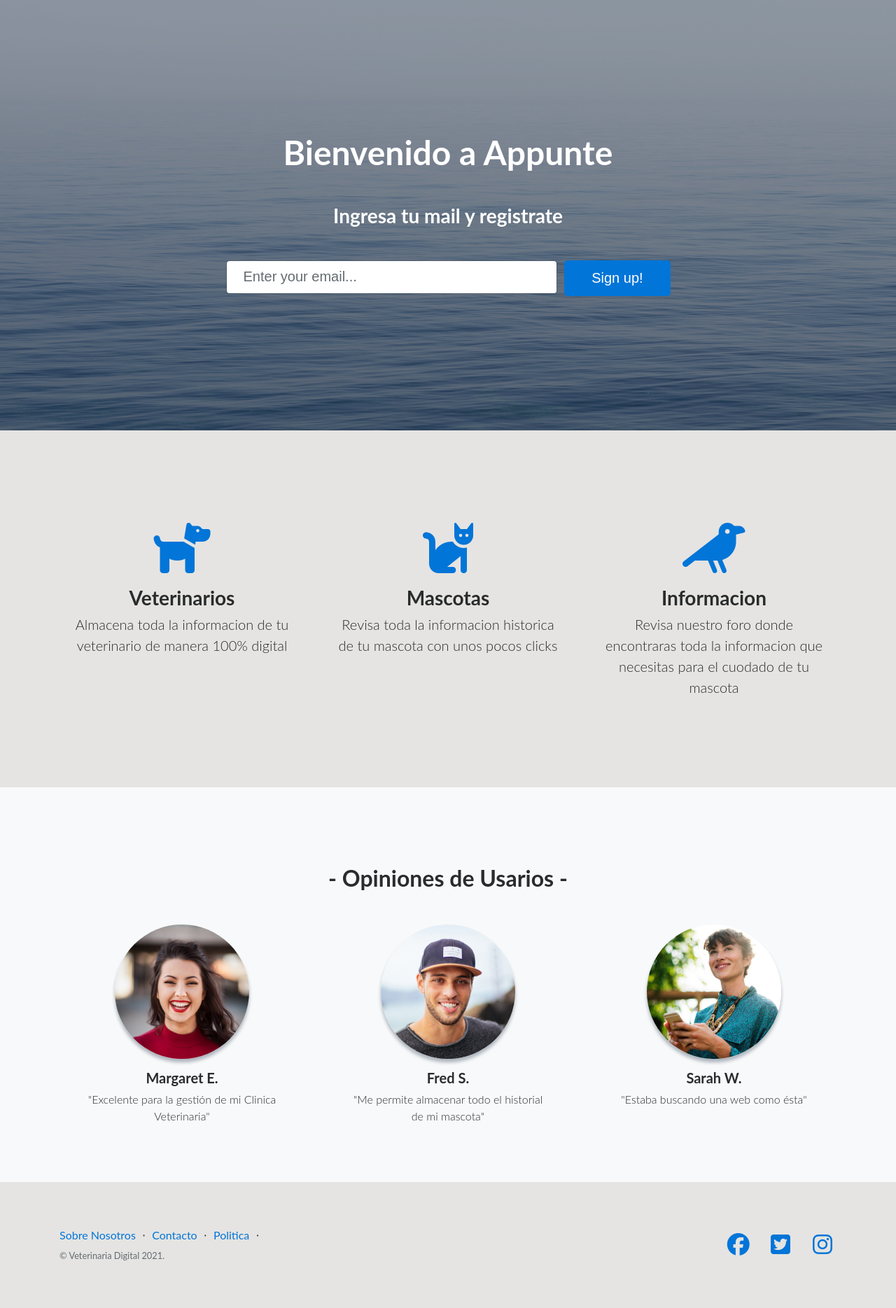
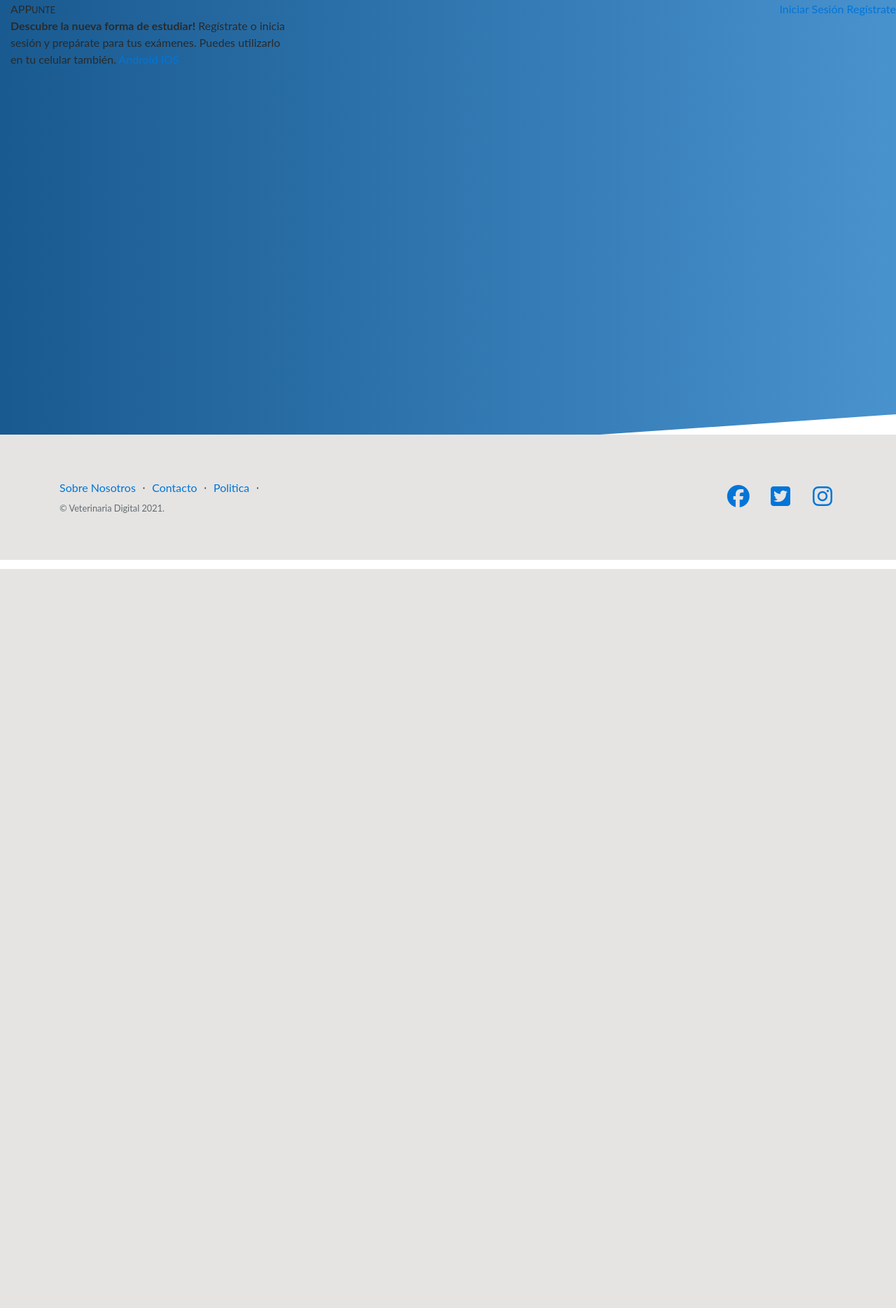
Before and after one commit to piperaddatz/CourseApp, a Django app: page / in a window 1280 px wide. Shown: the part 56-1925 px from the top of the page at 70% size. After the commit the page ends 869 px from the top, so only its background shows below. Run offline with Django 3.2, Linux system fonts and the light colour scheme; some libraries are stand-ins or nearby versions.

Commit message:
home page design

```diff
--- /dev/null
+++ b/Appunte/static/css/landing.css
@@ -0,0 +1,50 @@
+
+.background-landing {
+    background: rgba(25, 90, 144, 1);
+    background: -moz-linear-gradient(left, rgba(25, 90, 144, 1) 0%, rgba(72, 146, 206, 1) 100%);
+    background: -o-linear-gradient(left, rgba(25, 90, 144, 1) 0%, rgba(72, 146, 206, 1) 100%);
+    background: -ms-linear-gradient(left, rgba(25, 90, 144, 1) 0%, rgba(72, 146, 206, 1) 100%);
+    background: linear-gradient(to right, rgba(25, 90, 144, 1) 0%, rgba(72, 146, 206, 1) 100%);
+    filter: progid:DXImageTransform.Microsoft.gradient(startColorstr='#195a90', endColorstr='#4892ce', GradientType=1);
+    -webkit-clip-path: polygon(0 0, 100% 0, 100% 74%, 0 85%);
+    clip-path: polygon(0 0, 100% 0, 100% 74%, 0 85%);
+    height: 100vh;
+    width: 100%;
+}
+
+.prehome-video-content-bottom {
+    position: absolute;
+    top: 94%;
+    left: 0;
+    right: 0;
+    width: 100%;
+    -webkit-transform: translateY(-50%);
+    -moz-transform: translateY(-50%);
+    -ms-transform: translateY(-50%);
+    -o-transform: translateY(-50%);
+    transform: translateY(-50%);
+    background: transparent;
+    height: 15%;
+}
+
+#footer p {
+      margin: 0px;
+      font-family: "Whitney HTF Book";
+      color: #777;
+      text-align: center;
+      position: absolute;
+      top: 50%;
+      left: 37%;
+      margin-top: 10px;
+      transform: translate(-50%, -50%);
+    }
+
+.border-blue-right {
+    padding-right: 10px;
+    border-right: 1px solid rgba(25, 90, 144, 0.6);
+}
+
+.border-blue-right b {
+          font-family: 'Whitney HTF Semibold';
+          font-weight: 200;
+}
--- a/Appunte/static/css/master.css
+++ b/Appunte/static/css/master.css
@@ -1,4 +1,3 @@
-
 body {
     font-family: 'Lato', 'Helvetica Neue', Helvetica, Arial, sans-serif;
     position: relative;
@@ -15,7 +14,21 @@
     font-weight: 700;
   }
 
+  .background-landing {
+    background: rgba(25, 90, 144, 1);
+    background: -moz-linear-gradient(left, rgba(25, 90, 144, 1) 0%, rgba(72, 146, 206, 1) 100%);
 
+    background: -webkit-linear-gradient(left, rgba(25, 90, 144, 1) 0%, rgba(72, 146, 206, 1) 100%);
+    background: -o-linear-gradient(left, rgba(25, 90, 144, 1) 0%, rgba(72, 146, 206, 1) 100%);
+    background: -ms-linear-gradient(left, rgba(25, 90, 144, 1) 0%, rgba(72, 146, 206, 1) 100%);
+    background: linear-gradient(to right, rgba(25, 90, 144, 1) 0%, rgba(72, 146, 206, 1) 100%);
+    filter: progid:DXImageTransform.Microsoft.gradient(startColorstr='#195a90', endColorstr='#4892ce', GradientType=1);
+    -webkit-clip-path: polygon(0 0, 100% 0, 100% 74%, 0 85%);
+    clip-path: polygon(0 0, 100% 0, 100% 74%, 0 85%);
+    height: 100vh;
+    width: 100%;
+
+  }
 
   header.masthead {
     position: relative;
--- a/Appunte/templates/base.html
+++ b/Appunte/templates/base.html
@@ -30,6 +30,7 @@
   <script src="js/popper.min.js"></script>
   <link href="https://maxcdn.bootstrapcdn.com/bootstrap/4.0.0-alpha.6/css/bootstrap.min.css" rel="stylesheet" />
 
+  <link rel="stylesheet" href="{% static '/css/landing.css' %}">
   <link rel="stylesheet" href="{% static '/css/master.css' %}">
   <link rel="stylesheet" href="{% static '/css/styles.css' %}">
   <link rel="stylesheet" href="{% static '/css/font-awesome.min.css' %}">
@@ -54,80 +55,6 @@
           <li class="nav-item">
             <a class="nav-link" href="{% url 'Appunte:index' %}"> <i class="fa fa-home" style="margin-right: 5px;"></i> Inicio</a>
           </li>
-
-          <!-- MASCOTAS  (TODOS) -->
-          {% if user.rol == 'cliente' %}
-          <li class="nav-item">
-            <a class="nav-link" href="#"> <i class="fa fa-list" style="margin-right: 5px;"></i>Mascotas</a>
-          </li>
-          {% else %}
-          {% endif %}
-          {% if user.rol == 'medico' %}
-          <li class="nav-item">
-            <a class="nav-link" href="#"> <i class="fa fa-list" style="margin-right: 5px;"></i>Mascotas</a>
-          </li>
-          {% else %}
-          {% endif %}
-          {% if user.rol == 'admin' %}
-          <li class="nav-item">
-            <a class="nav-link" href="#"> <i class="fa fa-list" style="margin-right: 5px;"></i>Mascotas</a>
-          </li>
-          {% else %}
-          {% endif %}
-
-          <!-- DIAGNÓSTICOS  (TODOS) -->
-          {% if user.rol == 'cliente' %}
-          <li class="nav-item">
-            <a class="nav-link" href="#"> <i class="fa fa-th" style="margin-right: 5px;"></i>Diagnósticos</a>
-          </li>
-          {% else %}
-          {% endif %}
-          {% if user.rol == 'medico' %}
-          <li class="nav-item">
-            <a class="nav-link" href="#"> <i class="fa fa-th" style="margin-right: 5px;"></i>Diagnósticos</a>
-          </li>
-          {% else %}
-          {% endif %}
-          {% if user.rol == 'admin' %}
-          <li class="nav-item">
-            <a class="nav-link" href="#"> <i class="fa fa-th" style="margin-right: 5px;"></i>Diagnósticos</a>
-          </li>
-          {% else %}
-          {% endif %}
-
-          <!-- MÉDICOS  (M & A) -->
-          {% if user.rol == 'medico' %}
-          <li class="nav-item">
-            <a class="nav-link" href="#"> <i class="fa fa-user-md" style="margin-right: 5px;"></i>Médicos</a>
-          </li>
-          {% else %}
-          {% endif %}
-          {% if user.rol == 'admin' %}
-          <li class="nav-item">
-            <a class="nav-link" href="#"> <i class="fa fa-user-md" style="margin-right: 5px;"></i>Médicos</a>
-          </li>
-          {% else %}
-          {% endif %}
-
-          <!-- CLÍNICA  (TODOS) -->
-          {% if user.rol == 'cliente' %}
-          <li class="nav-item">
-            <a class="nav-link" href="#"> <i class="fa fa-building" style="margin-right: 5px;"></i>Clínica</a>
-          </li>
-          {% else %}
-          {% endif %}
-          {% if user.rol == 'medico' %}
-          <li class="nav-item">
-            <a class="nav-link" href="#"> <i class="fa fa-building" style="margin-right: 5px;"></i>Clínica</a>
-          </li>
-          {% else %}
-          {% endif %}
-          {% if user.rol == 'admin' %}
-          <li class="nav-item">
-            <a class="nav-link" href="#"> <i class="fa fa-building" style="margin-right: 5px;"></i>Clínica</a>
-          </li>
-          {% else %}
-          {% endif %}
 
         {% else %}
           <!-- EN CASO DE NO TENER SESIÓN ACTIVA -->
@@ -162,6 +89,7 @@
 
 
   {% block content %}
+
 
   {% endblock %}
 
--- a/Appunte/templates/index.html
+++ b/Appunte/templates/index.html
@@ -2,94 +2,150 @@
 
 {% block content %}
 
-<header class="masthead text-white text-center hola">
-    <div class="overlay"></div>
-    <div class="container">
-      <div class="row">
-        <div class="col-xl-9 mx-auto">
-          <h1 class="mb-5">Bienvenido a Appunte</h1>
-          <h3 class="mb-5">Ingresa tu mail y registrate </h3>
+<div class="background-landing">
+  <div class="prehome-video-content-top hidden-xs">
+    <div class="col-md-1 col-md-offset-0">
+
     </div>
-        <div class="col-md-10 col-lg-8 col-xl-7 mx-auto">
-          <form>
-            <div class="form-row">
-              <div class="col-12 col-md-9 mb-2 mb-md-0">
-                <input type="email" class="form-control form-control-lg" placeholder="Enter your email...">
-              </div>
-              <div class="col-12 col-md-3">
-                <button type="submit" class="btn btn-block btn-lg btn-primary">Sign up!</button>
+    <div class="session-menu header-session pull-right">
+      <a href="#" data-toggle="modal" data-target="#modal_enter" class="btn-enter-session">Iniciar Sesión</a>
+      <a href="#" data-toggle="modal" data-target="#modal_regis">Regístrate</a>
     </div>
   </div>
-          </form>
+
+  <div class="prehome-video-content">
+    <div class="col-md-4 col-md-offset-1 text-home">
+
+      APP<small>UNTE</small>
+      <p><b>Descubre la nueva forma de estudiar!</b>
+        Regístrate o inicia sesión y prepárate para tus exámenes.
+        <span>Puedes utilizarlo en tu celular también.</span>
+        <a href="http://play.google.com/store/apps/details?id=com.ionicbyrequest.appunte" target="_blank" class="default-blue-button">Android</a>
+        <a href="https://itunes.apple.com/cl/app/appunte/id1182837147?mt=8" target="_blank" class="default-blue-button">IOS</a>
+      </p>
+    </div>
+    <div class="col-md-5 col-md-offset-0">
+
     </div>
   </div>
 </div>
-  </header>
 
+<div class="prehome-video-content-bottom visible-xs">
+  <div class="col-md-6 margin-top-2">
+    Visita nuestro canal en <a href="https://www.youtube.com/channel/UCmLwU-OQUX5qTTSk0SquTpw"><b>YOUTUBE</b></a>
+  </div>
+  <div class="col-md-6 margin-top-1">
 
-  <section class="features-icons backg text-center">
-    <div class="container">
-      <div class="row">
-        <div class="col-lg-4">
-          <div class="features-icons-item mx-auto mb-5 mb-lg-0 mb-lg-3">
-            <div class="features-icons-icon d-flex">
-              <i class="fas fa-dog m-auto text-primary"></i>
-            </div>
-            <h3>Veterinarios</h3>
-            <p class="lead mb-0">Almacena toda la informacion de tu veterinario de manera 100% digital</p>
+      Siguenos en
+      <a href="https://www.facebook.com/appunte/" target="_blank"></a>
+      <a href="https://www.instagram.com/appunte.cl/" target="_blank"></a>
+
   </div>
 </div>
-        <div class="col-lg-4">
-          <div class="features-icons-item mx-auto mb-5 mb-lg-0 mb-lg-3">
-            <div class="features-icons-icon d-flex">
-              <i class="fas fa-cat m-auto text-primary"></i>
+
+<div class="prehome-video-content-bottom hidden-xs">
+  <footer>
+    <div class="flex-container space-around full-height">
+      <div class="col-md-4 col-sm-12  border-black-right col-md-offset-1 visit-our-channel" style="border-right:1px solid rgba(0,0,0,1)">
+        <p>
+          VISITA NUESTRO CANAL EN
+          <a href="https://www.youtube.com/channel/UCmLwU-OQUX5qTTSk0SquTpw"><b>YOUTUBE</b></a>
+        </p>
       </div>
-            <h3>Mascotas</h3>
-            <p class="lead mb-0">Revisa toda la informacion historica de tu mascota con unos pocos clicks </p>
+      <div class="col-md-4 col-md-offset-0 social" style="margin-left:0px;border-right:0px;">
+        <div class="flex-container space-around full-height">
+						<span>
+              <div class="col-md-7">
+                <span>SÍGUENOS EN</span>
+              </div>
+              <div class="col-md-2 col-xs-4 col-md-offset-0 fb-icon ">
+                  <a href="https://www.facebook.com/appunte/" target="_blank"> </a>
+              </div>
+                <div class="col-md-2 col-xs-4">
+                <a href="https://www.instagram.com/appunte.cl/" target="_blank">
+
+                </a>
+              </div>
+              <div class="col-md-1 col-xs-2">
+                <a href="https://www.twitter.com/appunte/" target="_blank">
+
+                </a>
+              </div>
+              </p>
+						</span>
         </div>
       </div>
-        <div class="col-lg-4">
-          <div class="features-icons-item mx-auto mb-0 mb-lg-3">
-            <div class="features-icons-icon d-flex">
-              <i class="fas fa-crow m-auto text-primary"></i>
-            </div>
-            <h3>Informacion</h3>
-            <p class="lead mb-0">Revisa nuestro foro donde encontraras toda la informacion que necesitas para el cuodado de tu mascota</p>
+      <div class="col-md-4 stores">
+        <div class="flex-container space-around">
+
+          <div class="col-md-1"></div>
         </div>
       </div>
     </div>
+
+  </footer>
 </div>
-  </section>
+
+<!-- ENTER modal -->
+<div id="modal_enter" class="modal fade modal-session" role="dialog">
+  <div class="modal-dialog">
+    <!-- Modal content-->
+    <div class="modal-content">
+
+      <div class="modal-header text-center" style="padding-bottom: 0px;">
+
+        <button type="button" class="close" data-dismiss="modal">&times;</button>
+
+        <svg version="1.1" id="Layer_1" xmlns="http://www.w3.org/2000/svg" x="0px" y="0px"
+             width="182.353px" height="172.548px" viewBox="0 0 182.353 172.548" enable-background="new 0 0 182.353 172.548"
+             xml:space="preserve">
+          <g>
+            <polygon fill="#8F908F" points="62.378,37.049 38.161,57.838 56.163,82.056 50.27,98.129 90.882,152.782 	"/>
+            <polygon fill="#4891CE" points="62.378,37.049 82.284,47.979 67.501,57.844 	"/>
+            <polygon fill="#3168B2" points="82.284,47.979 67.938,59.624 67.501,57.844 	"/>
+            <polygon fill="#8F908F" points="119.388,37.049 143.604,57.838 125.603,82.056 131.497,98.129 90.882,152.782 	"/>
+            <polygon fill="#4891CE" points="119.388,37.049 99.481,47.979 114.265,57.844 	"/>
+            <polygon fill="#3168B2" points="99.481,47.979 113.827,59.624 114.265,57.844 	"/>
+            <polygon fill="#EF3A37" points="90.882,65.861 96.79,65.861 104.224,53.525 97.956,48.583 90.882,48.583 83.81,48.583
+						77.542,53.525 84.976,65.861 	"/>
+            <polygon fill="#EF3A37" points="90.882,152.782 78.581,102.832 84.976,67.227 90.882,67.227 96.79,67.227 103.185,102.832 	"/>
+            <path fill="#EE3332" d="M84.976,65.902c0,0,1.527-2.492,5.947-2.492s5.867,2.492,5.867,2.492H84.976z"/>
+            <path fill="#EE3332" d="M81.856,116.132c0,0,4.098,9.043,9.025,9.043c4.93,0,9.027-9.043,9.027-9.043l-9.027,36.65L81.856,116.132z
+						"/>
+          </g>
+        </svg>
+        <h3 class="font-weight-300"> ¡BIENVENIDO! </h3>
+      </div>
 
 
-  <section class="testimonials text-center bg-light">
-    <div class="container" style="padding-bottom:150px;">
-      <h2 class="mb-5"> - Opiniones de Usarios -</h2>
+          <div class="modal-body">
             <div class="row">
-        <div class="col-lg-4">
-          <div class="testimonial-item mx-auto mb-5 mb-lg-0">
-            <img class="img-fluid rounded-circle mb-3" src="/static/img/testimonials-1.jpg" alt="">
-            <h5>Margaret E.</h5>
-            <p class="font-weight-light mb-0">"Excelente para la gestión de mi Clinica Veterinaria"</p>
+              <div class="col-md-10 col-md-offset-1">
+                <div class="form-group">
+
                 </div>
+                <div class="form-group" style="margin-bottom: 0px;">
+
+                  <a href="#" data-dismiss="modal" data-toggle="modal" data-target="#myModalRecover">¿Olvidaste tu
+                    contraseña?</a>
                 </div>
-        <div class="col-lg-4">
-          <div class="testimonial-item mx-auto mb-5 mb-lg-0">
-            <img class="img-fluid rounded-circle mb-3" src="/static/img/testimonials-2.jpg" alt="">
-            <h5>Fred S.</h5>
-            <p class="font-weight-light mb-0">"Me permite almacenar todo el historial de mi mascota"</p>
-          </div>
-        </div>
-        <div class="col-lg-4">
-          <div class="testimonial-item mx-auto mb-5 mb-lg-0">
-            <img class="img-fluid rounded-circle mb-3" src="/static/img/testimonials-3.jpg" alt="">
-            <h5>Sarah W.</h5>
-            <p class="font-weight-light mb-0">"Estaba buscando una web como ésta"</p>
+                <br>
+                  <button type="submit" class="btn default-button" id="login-submit">Entrar</button>
+
               </div>
             </div>
           </div>
+          <br><br>
+          <div class="modal-footer">
+
+              <a class="btn fb-button" href="#">Conéctate con Facebook</a>
+
           </div>
-  </section>
+
+    </div>
+  </div>
+</div>
+
 
 
 
--- a/CourseApp/settings.py
+++ b/CourseApp/settings.py
@@ -124,4 +124,4 @@
 # https://docs.djangoproject.com/en/3.1/howto/static-files/
 
 STATIC_URL = '/static/'
-STATICFILES_DIRS = [path.join(BASE_DIR,"static")]
+STATICFILES_DIRS = [path.join(BASE_DIR,"Appunte/static")]
```
Lines whose indentation alone changed are shown as unchanged.
